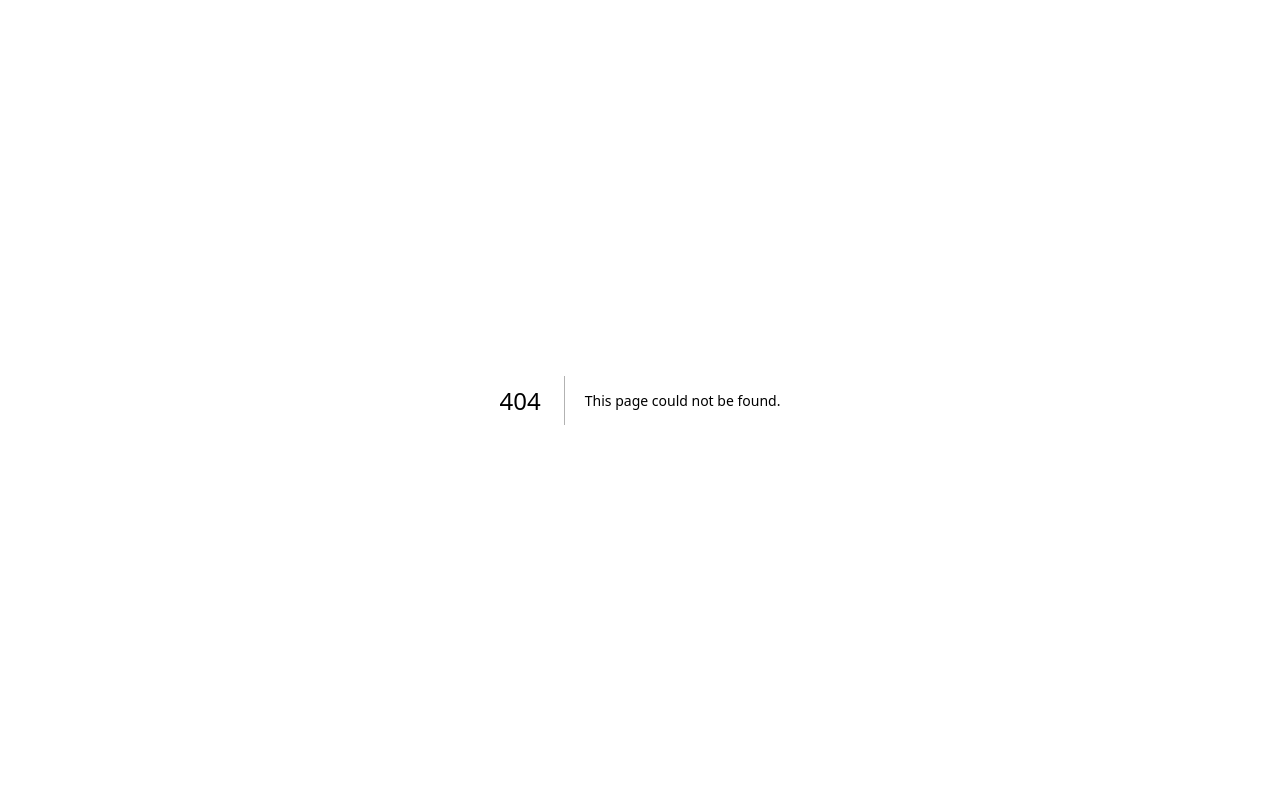
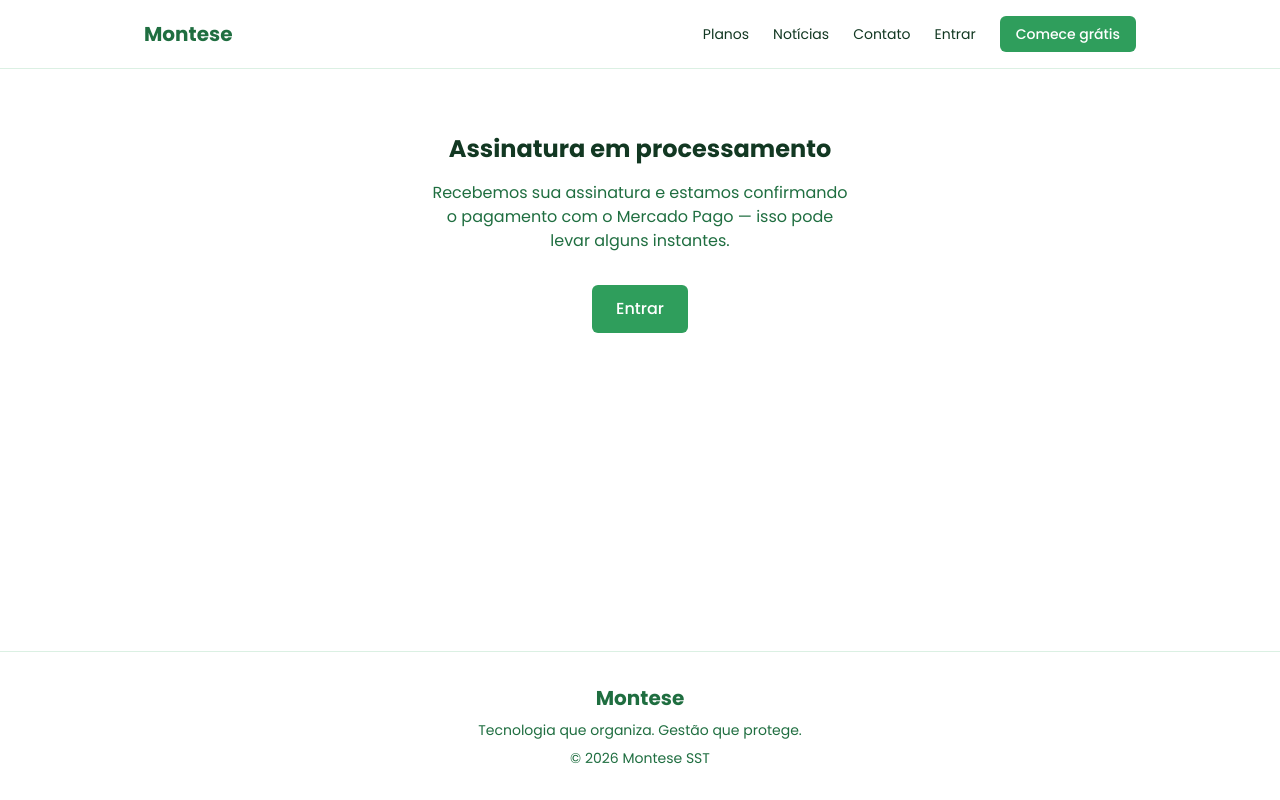
Before and after one commit to bigrabbitdark-hub/Montesesst, a Next.js app in the folder frontend/: page /planos/assinatura-concluida in a window 1280 px wide. Before the commit this address had no page. Built offline with nearby package versions, Linux system fonts and the light colour scheme.

Commit message:
feat: adiciona página de resultado da assinatura

```diff
--- /dev/null
+++ b/frontend/src/app/(site)/planos/assinatura-concluida/page.tsx
@@ -0,0 +1,19 @@
+import Link from 'next/link';
+
+export default function AssinaturaConcluidaPage() {
+  return (
+    <div className="mx-auto max-w-md px-4 py-16 text-center">
+      <h1 className="text-2xl font-bold text-brand-900">Assinatura em processamento</h1>
+      <p className="mt-4 text-brand-700">
+        Recebemos sua assinatura e estamos confirmando o pagamento com o Mercado Pago — isso
+        pode levar alguns instantes.
+      </p>
+      <Link
+        href="/login"
+        className="mt-8 inline-block rounded-md bg-brand-500 px-6 py-3 font-medium text-white hover:bg-brand-700"
+      >
+        Entrar
+      </Link>
+    </div>
+  );
+}
```
